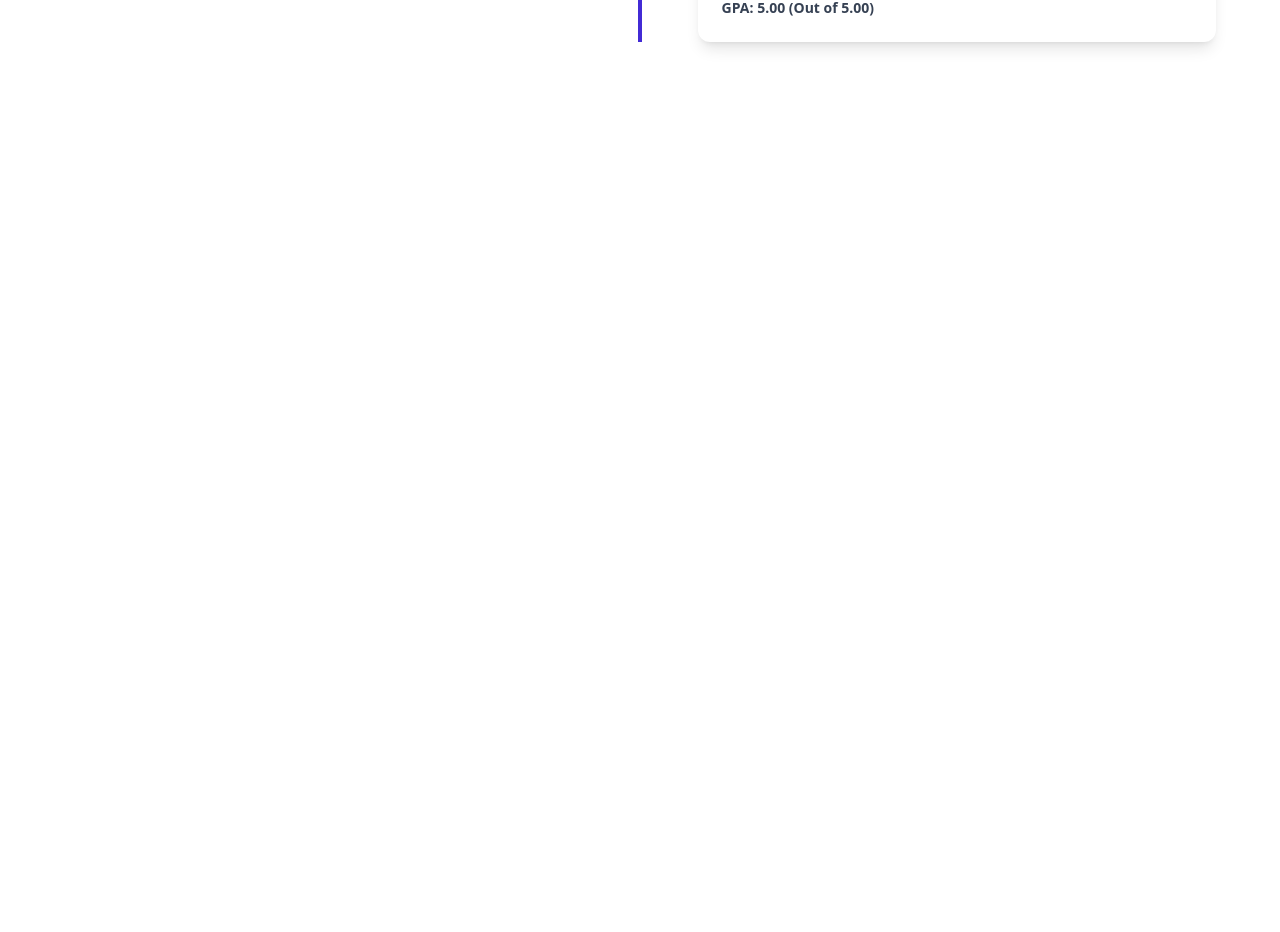
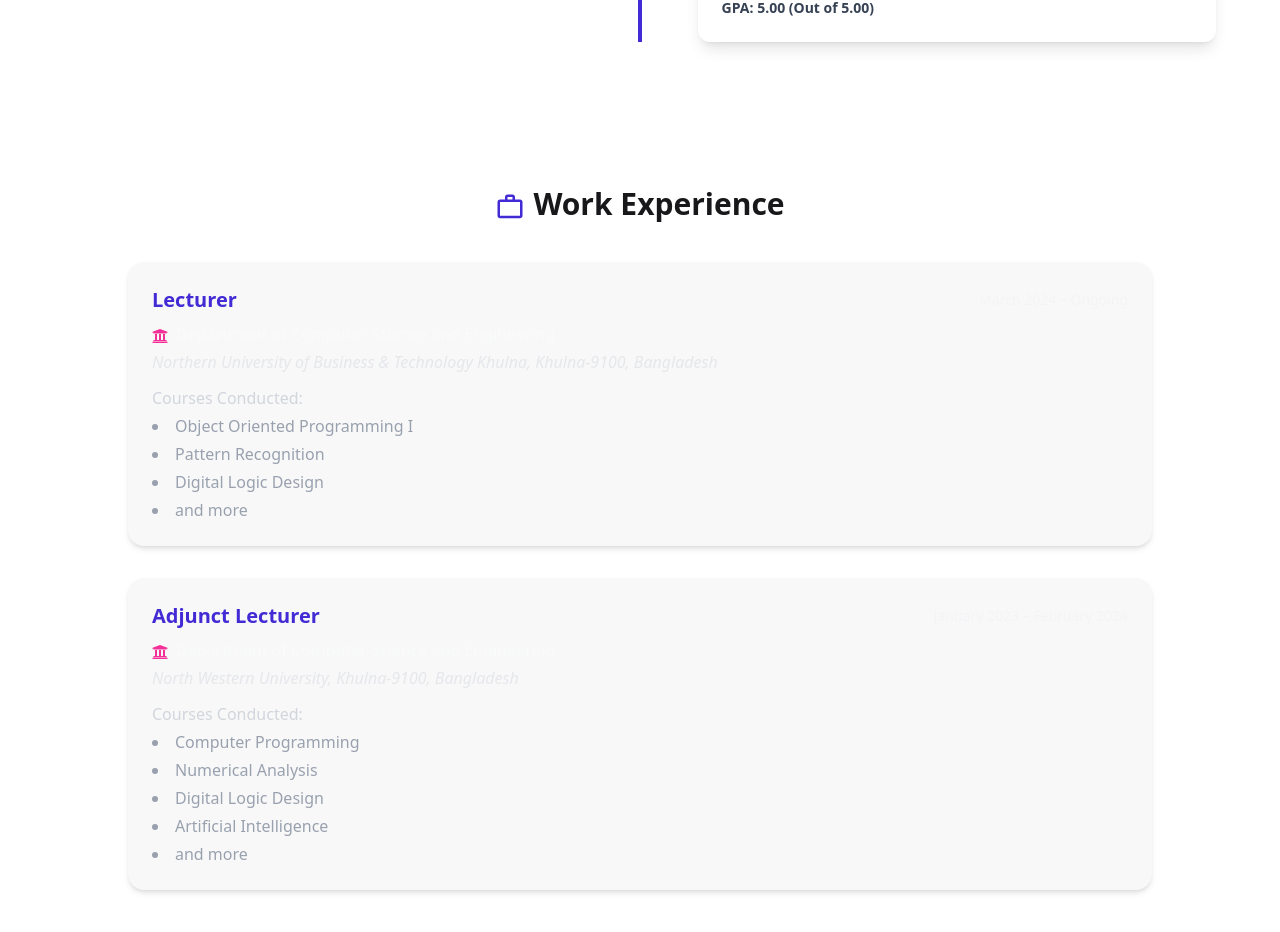
Before and after one commit to shahjalal-mahmud/portfolio-nag-sir, a React (Vite) app: page / in a window 1280 px wide. Shown: the part 2171-3103 px from the top of the page. Before the commit the page ends 2309 px from the top, so only its background shows below. Built offline with nearby package versions, Linux system fonts and the light colour scheme; no server answers.

Commit message:
Added wrok Experience

```diff
--- a/src/components/Experience.jsx
+++ b/src/components/Experience.jsx
@@ -0,0 +1,83 @@
+import React from "react";
+import { FaUniversity } from "react-icons/fa";
+import { MdWorkOutline } from "react-icons/md";
+
+const Experience = () => {
+  const experiences = [
+    {
+      title: "Lecturer",
+      university:
+        "Northern University of Business & Technology Khulna, Khulna-9100, Bangladesh",
+      period: "March 2024 – Ongoing",
+      department: "Department of Computer Science and Engineering",
+      courses: [
+        "Object Oriented Programming I",
+        "Pattern Recognition",
+        "Digital Logic Design",
+        "and more",
+      ],
+    },
+    {
+      title: "Adjunct Lecturer",
+      university: "North Western University, Khulna-9100, Bangladesh",
+      period: "January 2023 – February 2024",
+      department: "Department of Computer Science and Engineering",
+      courses: [
+        "Computer Programming",
+        "Numerical Analysis",
+        "Digital Logic Design",
+        "Artificial Intelligence",
+        "and more",
+      ],
+    },
+  ];
+
+  return (
+    <section id="experience" className="py-12 px-4 lg:px-16 bg-base-100">
+      <div className="max-w-5xl mx-auto">
+        <h2 className="text-3xl font-bold mb-10 text-center">
+          <MdWorkOutline className="inline-block text-primary mr-2" />
+          Work Experience
+        </h2>
+
+        <div className="space-y-8">
+          {experiences.map((exp, idx) => (
+            <div
+              key={idx}
+              className="bg-base-200 shadow-md rounded-2xl p-6 hover:shadow-xl transition-shadow duration-300"
+            >
+              <div className="mb-2 flex items-center justify-between flex-wrap gap-y-2">
+                <h3 className="text-xl font-semibold text-primary">
+                  {exp.title}
+                </h3>
+                <span className="text-sm font-medium text-gray-100">
+                  {exp.period}
+                </span>
+              </div>
+
+              <p className="text-gray-50 mb-1">
+                <FaUniversity className="inline-block mr-2 text-secondary" />
+                <span className="font-medium">{exp.department}</span>
+              </p>
+
+              <p className="text-gray-200 italic">{exp.university}</p>
+
+              <div className="mt-3">
+                <p className="font-medium text-gray-300 mb-1">
+                  Courses Conducted:
+                </p>
+                <ul className="list-disc list-inside text-gray-400 space-y-1">
+                  {exp.courses.map((course, i) => (
+                    <li key={i}>{course}</li>
+                  ))}
+                </ul>
+              </div>
+            </div>
+          ))}
+        </div>
+      </div>
+    </section>
+  );
+};
+
+export default Experience;
--- a/src/pages/Home.jsx
+++ b/src/pages/Home.jsx
@@ -1,4 +1,5 @@
 import Education from "../components/Education";
+import Experience from "../components/Experience";
 import Hero from "../components/Hero";
 import About from "../sections/About";
 
@@ -8,6 +9,7 @@ const Home = () => {
       <Hero />
       <About/>
       <Education/>
+      <Experience/>
       {/* other sections will go below */}
     </div>
   );
```
